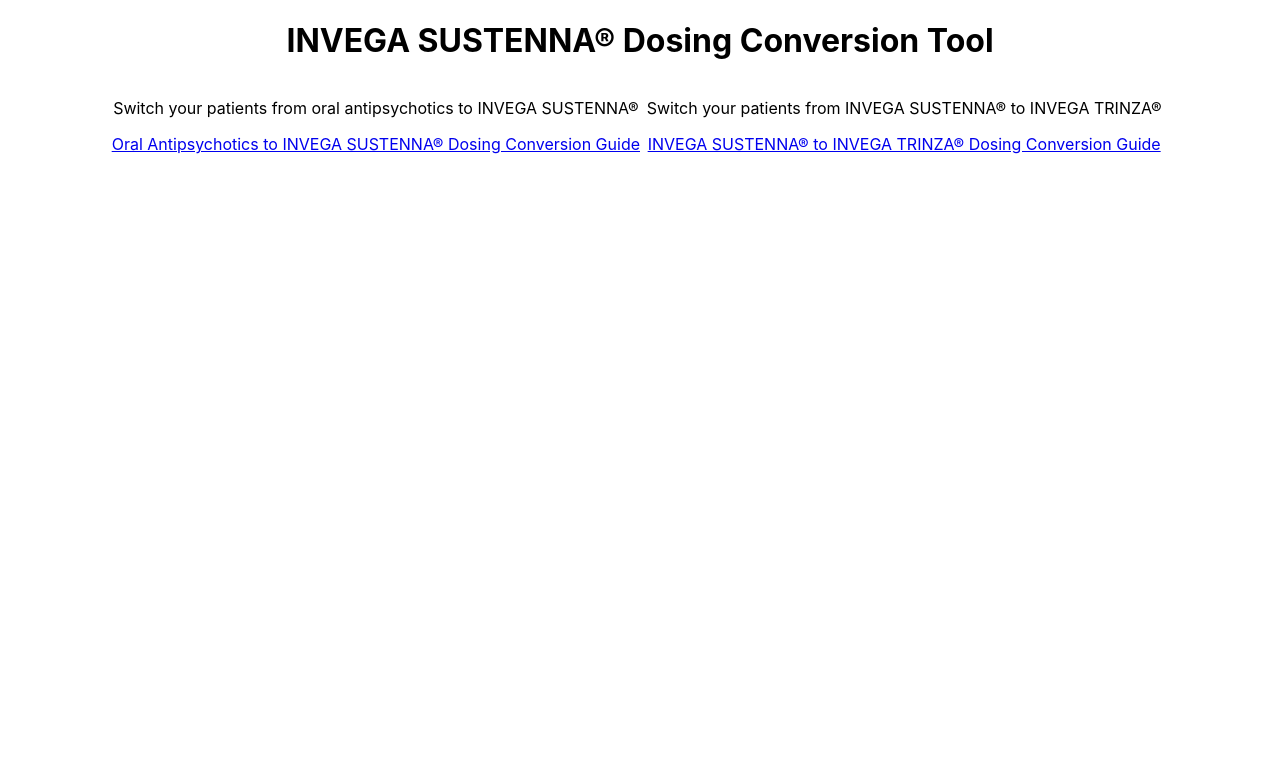
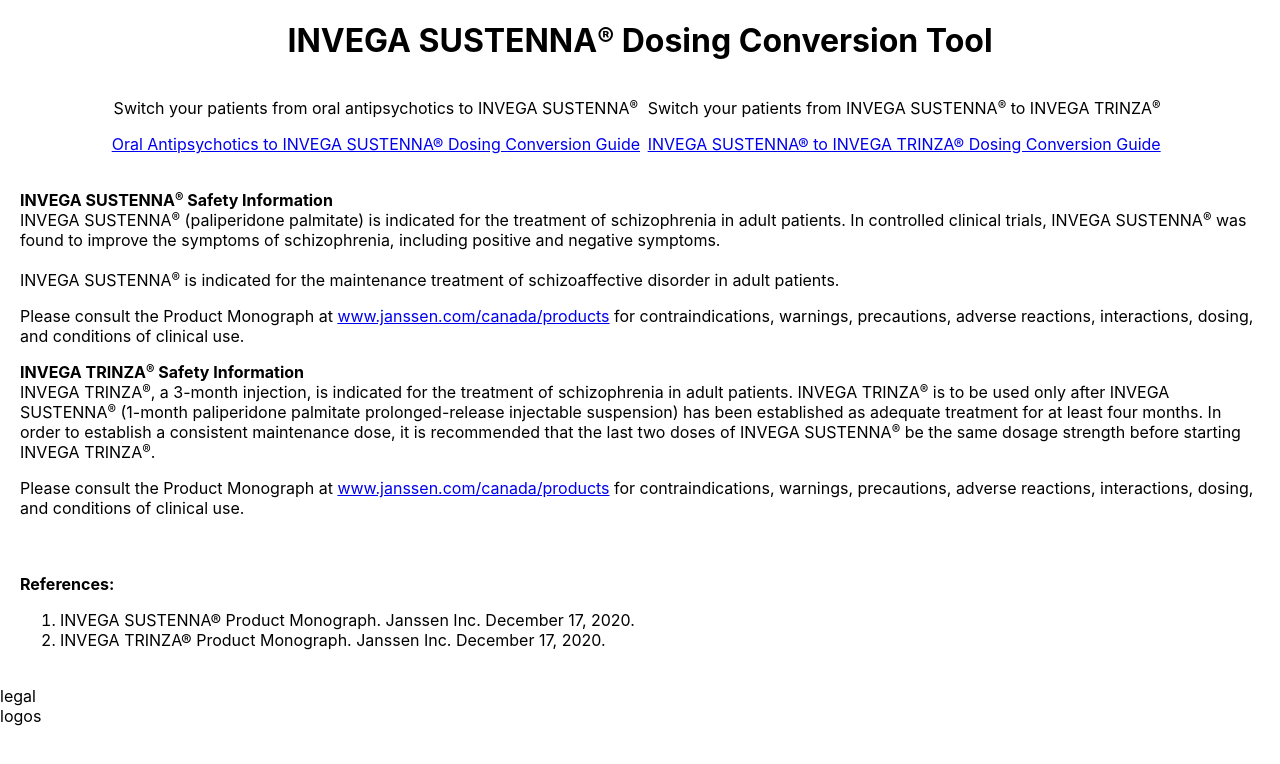
Before and after one commit to MagicMark5/dosing-conversion, a React (Create React App) app: page / in a window 1280 px wide. Shown: the top 764 px of the page. Built offline with nearby package versions, Linux system fonts and the light colour scheme.

Commit message:
Build out footer template with balance, references

```diff
--- a/src/App.css
+++ b/src/App.css
@@ -6,6 +6,11 @@
   height: 40vmin;
   pointer-events: none;
 } */
+
+sup {
+  font-size: 80%;
+  vertical-align: text-top;
+}
 
 .home {
   display: flex;
@@ -18,3 +23,15 @@
   display: grid;
   grid-template-columns: 1fr 1fr;
 }
+
+.flex-footer {
+  display: flex;
+  flex-direction: column;
+  justify-content: space-between;
+  align-items: flex-start;
+}
+
+.flex-footer section {
+  padding: 20px;
+  text-align: left;
+}
--- a/src/App.js
+++ b/src/App.js
@@ -3,6 +3,7 @@
 // react-router-dom node package
 import { Routes, Route } from "react-router-dom";
 // custom components
+import Layout from './components/Layout';
 import Home from './components/Home';
 import DosingInvegaSustenna from './components/DosingInvegaSustenna';
 import DosingInvegaTrinza from './components/DosingInvegaTrinza';
@@ -15,7 +16,7 @@
   return (
     <div className="App">
       <Routes>
-        <Route>
+        <Route element={<Layout />}>
           {<Route path="/" element={<Home />} />}
           <Route path="/dosing-tool-invega-sustenna" element={<DosingInvegaSustenna />} />
           <Route path="/dosing-tool-invega-trinza" element={<DosingInvegaTrinza />} />
--- /dev/null
+++ b/src/components/Balance.js
@@ -0,0 +1,23 @@
+export default function Balance() {
+
+
+  const reg = <sup>&reg;</sup>;
+  const productMonograph = <p>Please consult the Product Monograph at <a href="https://www.janssen.com/canada/products" target="_blank" rel="noreferrer">www.janssen.com/canada/products</a> for contraindications, warnings, precautions, adverse reactions, interactions, dosing, and conditions of clinical use.</p>;
+
+  return (
+    <section className="balance">
+      <p>
+        <strong>INVEGA SUSTENNA{reg} Safety Information</strong><br/>
+        INVEGA SUSTENNA{reg} (paliperidone palmitate) is indicated for the treatment of schizophrenia in adult patients. In controlled clinical trials, INVEGA SUSTENNA{reg} was found to improve the symptoms of schizophrenia, including positive and negative symptoms.
+        <br/><br/>
+        INVEGA SUSTENNA{reg} is indicated for the maintenance treatment of schizoaffective disorder in adult patients.
+      </p>
+      {productMonograph}
+      <p>
+        <strong>INVEGA TRINZA{reg} Safety Information</strong><br/>
+        INVEGA TRINZA{reg}, a 3-month injection, is indicated for the treatment of schizophrenia in adult patients. INVEGA TRINZA{reg} is to be used only after INVEGA SUSTENNA{reg} (1-month paliperidone palmitate prolonged-release injectable suspension) has been established as adequate treatment for at least four months. In order to establish a consistent maintenance dose, it is recommended that the last two doses of INVEGA SUSTENNA{reg} be the same dosage strength before starting INVEGA TRINZA{reg}.
+      </p>
+      {productMonograph}
+    </section>
+  )
+}
--- /dev/null
+++ b/src/components/Footer.js
@@ -0,0 +1,16 @@
+import Balance from './Balance';
+import References from './References';
+
+export default function Footer() {
+
+  // Balance stays visible on every page of the app
+
+  return (
+    <div className="flex-footer">
+      <Balance />
+      <References />
+      <div className="legal">legal</div>
+      <div className="logos">logos</div>
+    </div>
+  )
+}
--- a/src/components/Home.js
+++ b/src/components/Home.js
@@ -1,12 +1,14 @@
 import { Link } from 'react-router-dom';
 
 export default function Home() {
+  const reg = <sup>&reg;</sup>; // ®
+
   return (
     <div className="home">
-      <h1>INVEGA SUSTENNA® Dosing Conversion Tool </h1>
+      <h1>INVEGA SUSTENNA{reg} Dosing Conversion Tool </h1>
       <div className="grid-2x2">
-        <p>Switch your patients from oral antipsychotics to INVEGA SUSTENNA®</p>
-        <p>Switch your patients from INVEGA SUSTENNA® to INVEGA TRINZA®</p>
+        <p>Switch your patients from oral antipsychotics to INVEGA SUSTENNA{reg}</p>
+        <p>Switch your patients from INVEGA SUSTENNA{reg} to INVEGA TRINZA{reg}</p>
         <Link to="/dosing-tool-invega-sustenna">Oral Antipsychotics to INVEGA SUSTENNA® Dosing Conversion Guide</Link>
         <Link to="/dosing-tool-invega-trinza">INVEGA SUSTENNA® to INVEGA TRINZA® Dosing Conversion Guide</Link>
       </div>
--- /dev/null
+++ b/src/components/Layout.js
@@ -0,0 +1,13 @@
+import { Outlet } from "react-router-dom";
+import Footer from "./Footer";
+
+export default function Layout() {
+  // Outlet will render whichever route is selected
+  // Components in Layout will wil render in every route
+  return (
+    <>
+      <Outlet />
+      <Footer />
+    </>
+  )
+}
--- /dev/null
+++ b/src/components/References.js
@@ -0,0 +1,16 @@
+export default function References() {
+
+  const references = [
+    `INVEGA SUSTENNA® Product Monograph. Janssen Inc. December 17, 2020.`,
+    `INVEGA TRINZA® Product Monograph. Janssen Inc. December 17, 2020.`,
+  ];
+
+  return (
+    <section>
+      <strong>References:</strong>
+      <ol className="reference">
+        {references.map((reference, i) => <li key={i}>{reference}</li>)}
+      </ol>
+    </section>
+  )
+}
```
